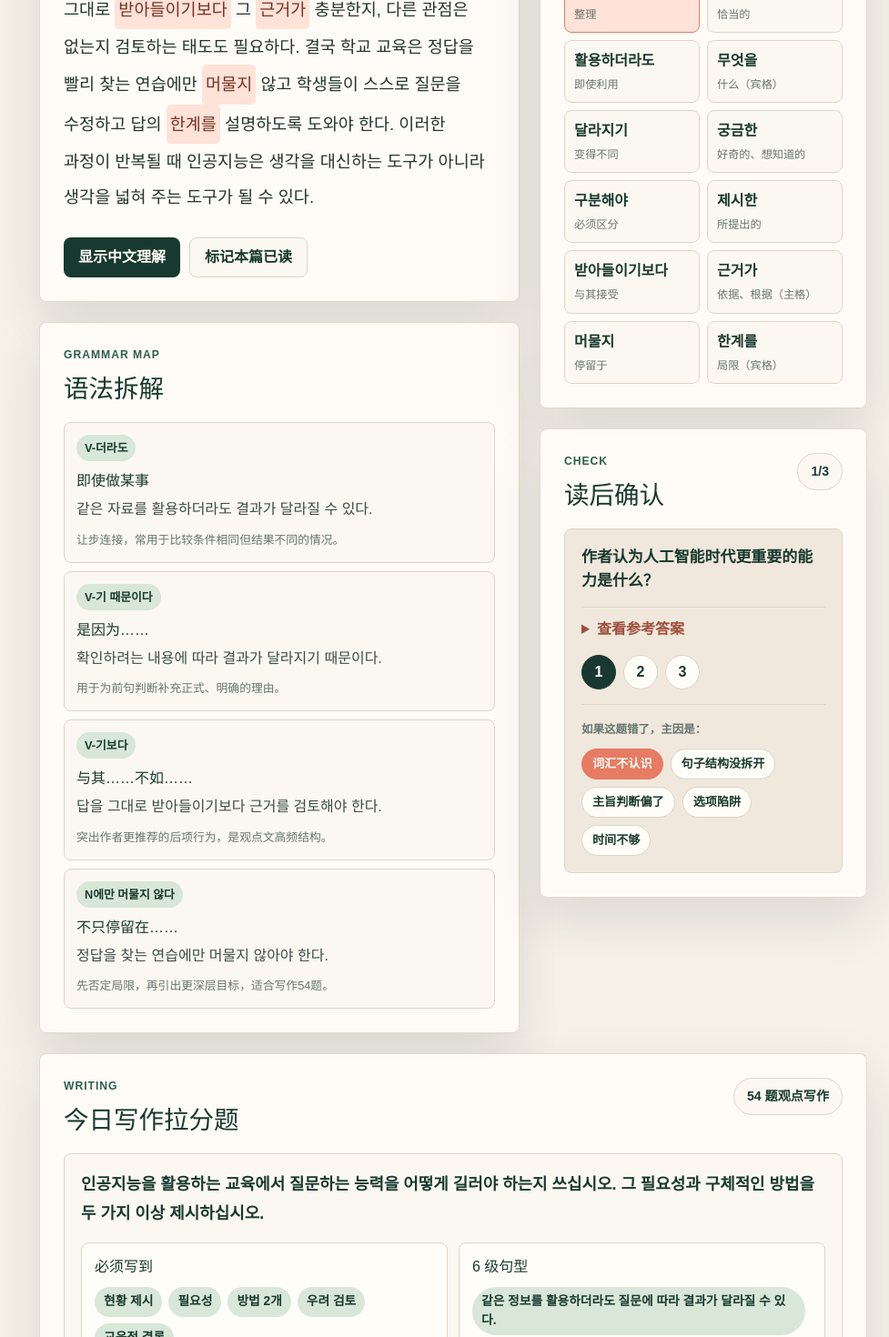
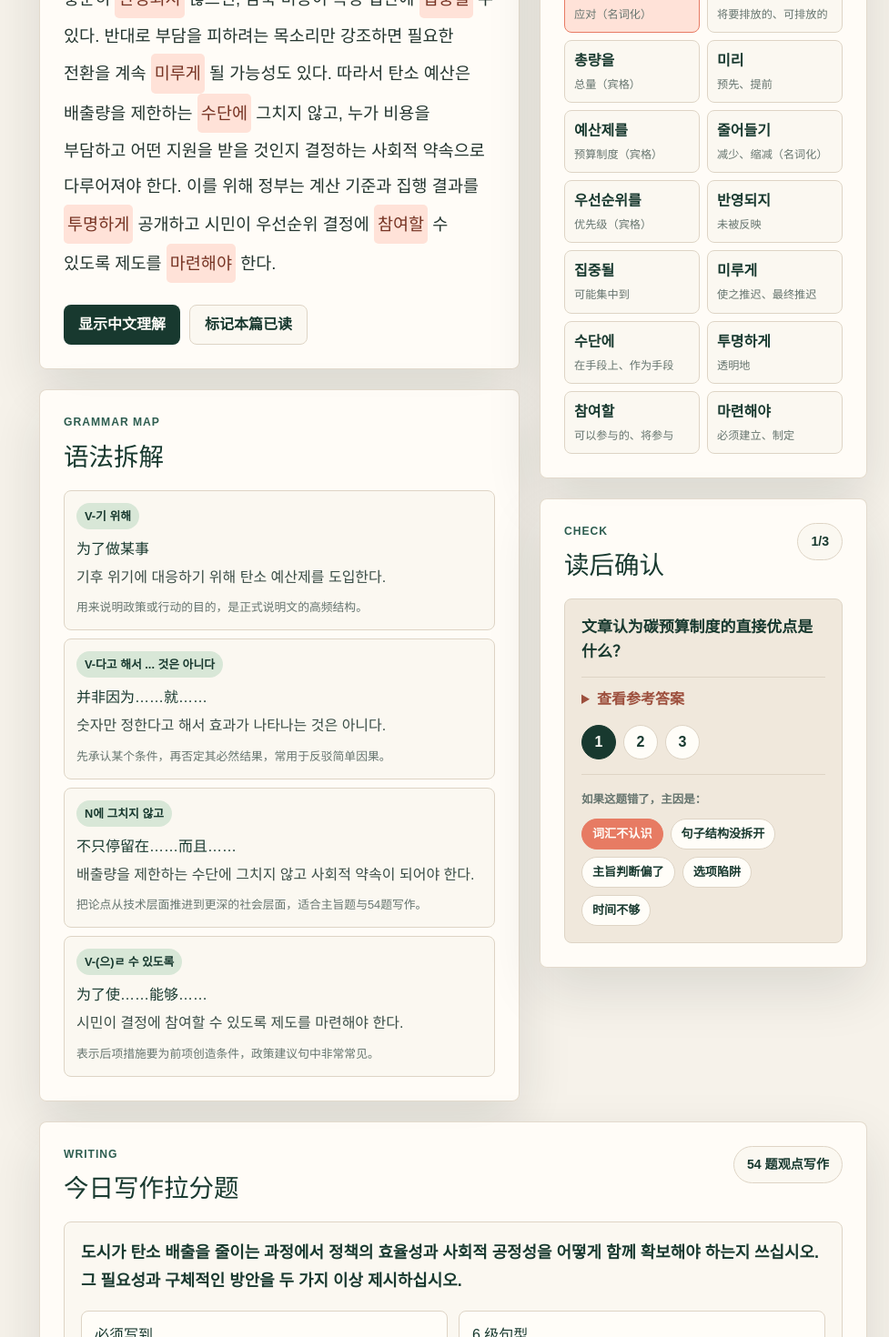
Before and after one commit to adia1223/daily-topik-lab, a Next.js app: page / in a window 1280 px wide. Shown: the part 1540-3010 px from the top of the page at 91% size, without its empty margins (303-1280 px from the left). Built offline with nearby package versions, Linux system fonts and the light colour scheme.

Commit message:
Add July 16 TOPIK carbon budget reading

```diff
--- a/app/page.tsx
+++ b/app/page.tsx
@@ -340,7 +340,7 @@ const quiz = [
   },
 ];
 
-const todayReading: DailyReading = {
+const previousReading: DailyReading = {
   id: "2026-07-15-questioning-ai",
   date: "2026-07-15",
   title: "인공지능 시대의 질문하는 능력",
@@ -388,8 +388,59 @@ const todayReading: DailyReading = {
   },
 };
 
+const todayReading: DailyReading = {
+  id: "2026-07-16-carbon-budget",
+  date: "2026-07-16",
+  title: "도시의 탄소 예산은 누구의 몫인가",
+  level: "TOPIK II 5-6级",
+  topic: "环境 / 公共政策",
+  estimatedTime: "14 分钟",
+  korean:
+    "기후 위기에 대응하기 위해 여러 도시는 해마다 배출할 수 있는 온실가스의 총량을 미리 정하는 탄소 예산제를 도입하고 있다. 예산이 줄어들기 전에 사업별 우선순위를 정할 수 있다는 점에서 이 제도는 장기적인 감축 계획을 세우는 데 도움이 된다. 그러나 숫자만 정한다고 해서 정책의 효과가 저절로 나타나는 것은 아니다. 대중교통이 부족한 외곽 주민이나 에너지 효율이 낮은 주택에 사는 사람들의 조건이 충분히 반영되지 않으면, 감축 비용이 특정 집단에 집중될 수 있다. 반대로 부담을 피하려는 목소리만 강조하면 필요한 전환을 계속 미루게 될 가능성도 있다. 따라서 탄소 예산은 배출량을 제한하는 수단에 그치지 않고, 누가 비용을 부담하고 어떤 지원을 받을 것인지 결정하는 사회적 약속으로 다루어져야 한다. 이를 위해 정부는 계산 기준과 집행 결과를 투명하게 공개하고 시민이 우선순위 결정에 참여할 수 있도록 제도를 마련해야 한다.",
+  chinese:
+    "为了应对气候危机，许多城市正在引入碳预算制度，预先确定每年可以排放的温室气体总量。由于这项制度能在人们面临预算缩减之前确定各项目的优先级，因此有助于制定长期减排计划。然而，仅仅确定数字并不会自动产生政策效果。如果公共交通不足的郊区居民，或居住在低能效住宅中的人们所处的条件没有得到充分反映，减排成本就可能集中到特定群体身上。反过来，如果只强调逃避负担的声音，也可能不断推迟必要的转型。因此，碳预算不应只是限制排放量的手段，而应被视为决定谁承担成本、谁获得支持的社会约定。为此，政府必须公开透明地公布计算标准和执行结果，并建立让市民参与优先级决策的制度。",
+  tokens: [
+    { korean: "대응하기", reading: "dae-eung-ha-gi", meaning: "应对（名词化）", grammar: "V-기 위해", note: "대응하다 名词化后与 위해 连用，说明引入政策的目的。词性：动词。" },
+    { korean: "배출할", reading: "bae-chul-hal", meaning: "将要排放的、可排放的", grammar: "V-(으)ㄹ 수 있다", note: "배출하다 的定语形，修饰后面的 온실가스。词性：动词。" },
+    { korean: "총량을", reading: "chong-nyang-eul", meaning: "总量（宾格）", note: "총량 是政策与统计文章中的正式名词，在文中是预先设定的对象。词性：名词。" },
+    { korean: "미리", reading: "mi-ri", meaning: "预先、提前", note: "强调在实际排放前先制定上限，是碳预算制度的核心特征。词性：副词。" },
+    { korean: "예산제를", reading: "ye-san-je-reul", meaning: "预算制度（宾格）", note: "-제 表示制度，文中指 탄소 예산제。词性：名词。" },
+    { korean: "줄어들기", reading: "ju-reo-deul-gi", meaning: "减少、缩减（名词化）", grammar: "V-기 전에", note: "与 전에 连用，表示在预算缩减之前。词性：动词。" },
+    { korean: "우선순위를", reading: "u-seon-sun-wi-reul", meaning: "优先级（宾格）", note: "与 정하다 搭配，指出政策资源需要先后排序。词性：名词。" },
+    { korean: "반영되지", reading: "ban-yeong-doe-ji", meaning: "未被反映", grammar: "피동 + V-지 않으면", note: "반영되다 是被动表达，后接 않으면 构成否定条件。词性：动词。" },
+    { korean: "집중될", reading: "jip-jung-doel", meaning: "可能集中到", grammar: "V-(으)ㄹ 수 있다", note: "被动形式 집중되다，说明成本可能落到特定群体。词性：动词。" },
+    { korean: "미루게", reading: "mi-ru-ge", meaning: "使之推迟、最终推迟", grammar: "V-게 되다", note: "与 될 가능성 构成结果可能性，强调政策拖延的风险。词性：动词。" },
+    { korean: "수단에", reading: "su-dan-e", meaning: "在手段上、作为手段", grammar: "N에 그치지 않다", note: "与 그치지 않고 连用，表示政策意义不应局限于技术工具。词性：名词。" },
+    { korean: "투명하게", reading: "tu-myeong-ha-ge", meaning: "透明地", note: "투명하다 的副词形，修饰 공개하다，体现程序正当性。词性：副词。" },
+    { korean: "참여할", reading: "cham-yeo-hal", meaning: "可以参与的、将参与", grammar: "V-(으)ㄹ 수 있도록", note: "与 수 있도록 连用，表达制度应保障的可能性。词性：动词。" },
+    { korean: "마련해야", reading: "ma-ryeon-hae-ya", meaning: "必须建立、制定", grammar: "V-아/어야 하다", note: "用在结论中提出政府必须采取的行动。词性：动词。" },
+  ],
+  grammarPoints: [
+    { pattern: "V-기 위해", meaning: "为了做某事", example: "기후 위기에 대응하기 위해 탄소 예산제를 도입한다.", note: "用来说明政策或行动的目的，是正式说明文的高频结构。" },
+    { pattern: "V-다고 해서 ... 것은 아니다", meaning: "并非因为……就……", example: "숫자만 정한다고 해서 효과가 나타나는 것은 아니다.", note: "先承认某个条件，再否定其必然结果，常用于反驳简单因果。" },
+    { pattern: "N에 그치지 않고", meaning: "不只停留在……而且……", example: "배출량을 제한하는 수단에 그치지 않고 사회적 약속이 되어야 한다.", note: "把论点从技术层面推进到更深的社会层面，适合主旨题与54题写作。" },
+    { pattern: "V-(으)ㄹ 수 있도록", meaning: "为了使……能够……", example: "시민이 결정에 참여할 수 있도록 제도를 마련해야 한다.", note: "表示后项措施要为前项创造条件，政策建议句中非常常见。" },
+  ],
+  quiz: [
+    { question: "文章认为碳预算制度的直接优点是什么？", answer: "它能让城市在预算逐步缩减之前确定各项目优先级，从而帮助制定长期减排计划。" },
+    { question: "为什么作者强调不同居民的生活条件？", answer: "如果这些条件没有被充分反映，减排成本可能不公平地集中到公共交通不足或住宅能效较低的群体。" },
+    { question: "作者最终将碳预算界定为什么？", answer: "不仅是限制排放的技术手段，更是决定成本由谁承担、支持由谁获得的社会约定。" },
+  ],
+  writingDrill: {
+    type: "54 题观点写作",
+    prompt: "도시가 탄소 배출을 줄이는 과정에서 정책의 효율성과 사회적 공정성을 어떻게 함께 확보해야 하는지 쓰십시오. 그 필요성과 구체적인 방안을 두 가지 이상 제시하십시오.",
+    checklist: ["문제 상황", "효율성의 필요", "공정성의 필요", "방안 2개", "정책적 결론"],
+    sentenceBank: [
+      "배출량만 줄인다고 해서 정책이 성공했다고 볼 수는 없다.",
+      "사회적 조건이 충분히 반영되지 않으면 비용이 특정 집단에 집중될 수 있다.",
+      "따라서 집행 과정을 투명하게 공개하고 시민 참여를 보장해야 한다.",
+    ],
+  },
+};
+
 const readingArchive: DailyReading[] = [
   todayReading,
+  previousReading,
   {
     ...passage,
     tokens,
```
Also changed, not shown: 1 other file (tests, documents, lock files or other folders).
